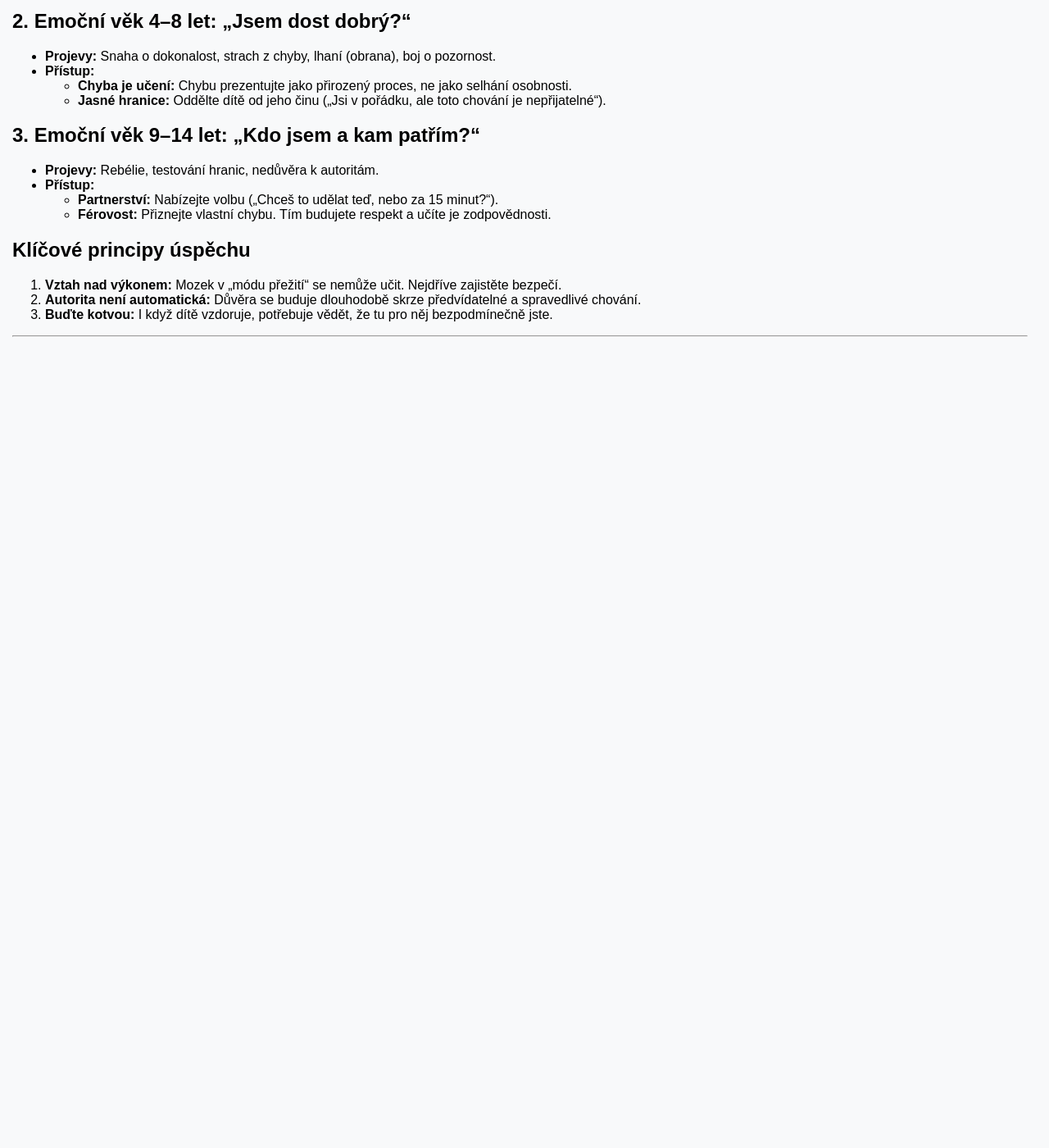
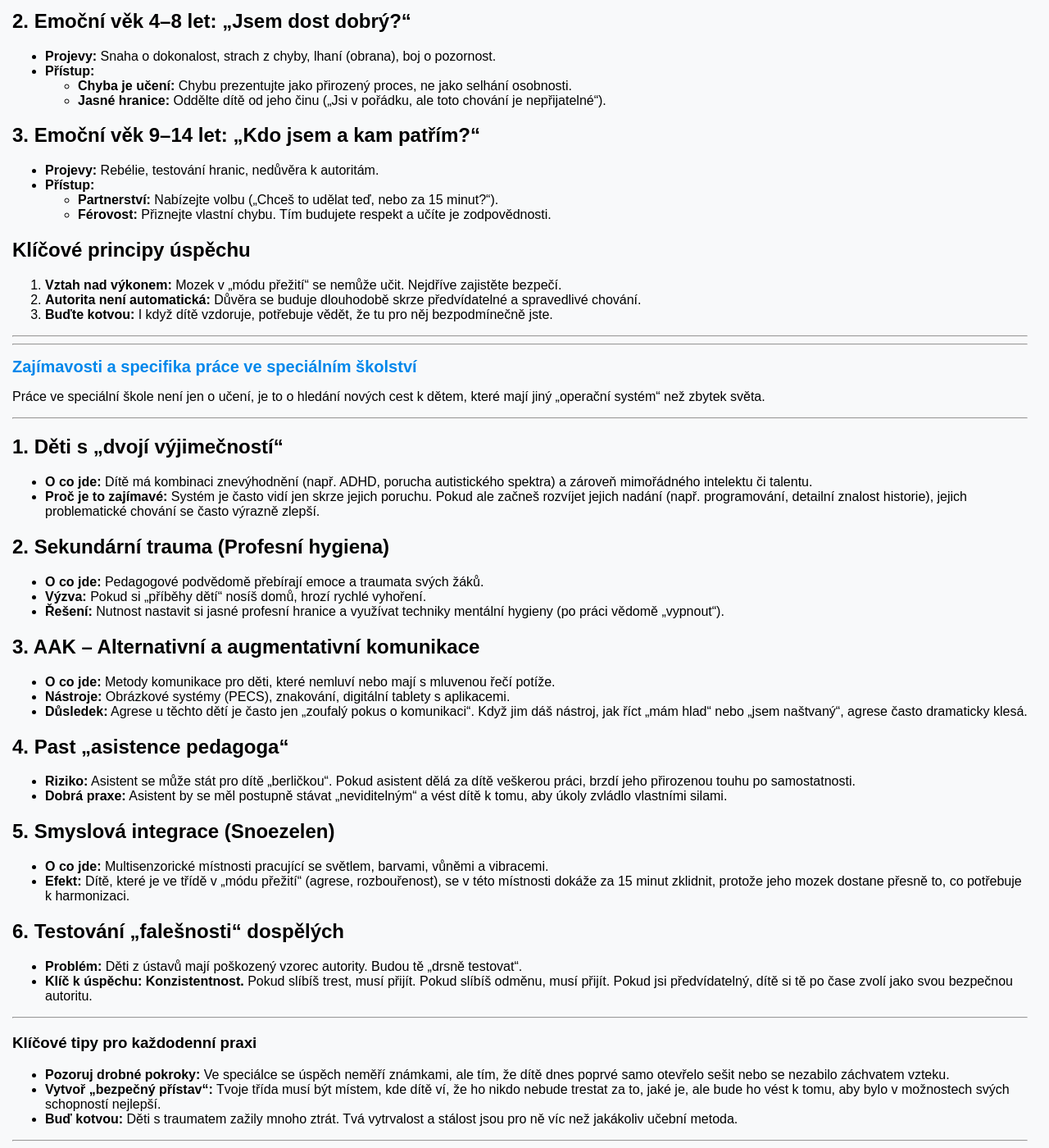
Before and after one commit to bedjan/bedjan.github.io, a Jekyll site: the page built from otazky.md, in a window 1280 px wide and 1400 px high, scrolled down 5925 px. Shown: the whole window at 82% size. Built offline with Jekyll 4.4.1, drawn with Linux system fonts in a browser that asks for light colours; our own code applies the rules of GitHub Pages for plain Markdown files; before the commit the page ends 6344 px from its top, so only the background shows below that.

Commit message:
Update otazky.md

```diff
--- a/otazky.md
+++ b/otazky.md
@@ -293,3 +293,45 @@ Při práci s dětmi z ústavní či pěstounské péče zapomeňte na chronolog
 
 
 ---
+---
+
+# Zajímavosti a specifika práce ve speciálním školství
+
+Práce ve speciální škole není jen o učení, je to o hledání nových cest k dětem, které mají jiný „operační systém“ než zbytek světa.
+
+---
+
+## 1. Děti s „dvojí výjimečností“
+* **O co jde:** Dítě má kombinaci znevýhodnění (např. ADHD, porucha autistického spektra) a zároveň mimořádného intelektu či talentu.
+* **Proč je to zajímavé:** Systém je často vidí jen skrze jejich poruchu. Pokud ale začneš rozvíjet jejich nadání (např. programování, detailní znalost historie), jejich problematické chování se často výrazně zlepší.
+
+## 2. Sekundární trauma (Profesní hygiena)
+* **O co jde:** Pedagogové podvědomě přebírají emoce a traumata svých žáků.
+* **Výzva:** Pokud si „příběhy dětí“ nosíš domů, hrozí rychlé vyhoření.
+* **Řešení:** Nutnost nastavit si jasné profesní hranice a využívat techniky mentální hygieny (po práci vědomě „vypnout“).
+
+## 3. AAK – Alternativní a augmentativní komunikace
+* **O co jde:** Metody komunikace pro děti, které nemluví nebo mají s mluvenou řečí potíže.
+* **Nástroje:** Obrázkové systémy (PECS), znakování, digitální tablety s aplikacemi.
+* **Důsledek:** Agrese u těchto dětí je často jen „zoufalý pokus o komunikaci“. Když jim dáš nástroj, jak říct „mám hlad“ nebo „jsem naštvaný“, agrese často dramaticky klesá.
+
+## 4. Past „asistence pedagoga“
+* **Riziko:** Asistent se může stát pro dítě „berličkou“. Pokud asistent dělá za dítě veškerou práci, brzdí jeho přirozenou touhu po samostatnosti.
+* **Dobrá praxe:** Asistent by se měl postupně stávat „neviditelným“ a vést dítě k tomu, aby úkoly zvládlo vlastními silami.
+
+## 5. Smyslová integrace (Snoezelen)
+* **O co jde:** Multisenzorické místnosti pracující se světlem, barvami, vůněmi a vibracemi.
+* **Efekt:** Dítě, které je ve třídě v „módu přežití“ (agrese, rozbouřenost), se v této místnosti dokáže za 15 minut zklidnit, protože jeho mozek dostane přesně to, co potřebuje k harmonizaci.
+
+## 6. Testování „falešnosti“ dospělých
+* **Problém:** Děti z ústavů mají poškozený vzorec autority. Budou tě „drsně testovat“.
+* **Klíč k úspěchu:** **Konzistentnost.** Pokud slíbíš trest, musí přijít. Pokud slíbíš odměnu, musí přijít. Pokud jsi předvídatelný, dítě si tě po čase zvolí jako svou bezpečnou autoritu.
+
+---
+
+### Klíčové tipy pro každodenní praxi
+* **Pozoruj drobné pokroky:** Ve speciálce se úspěch neměří známkami, ale tím, že dítě dnes poprvé samo otevřelo sešit nebo se nezabilo záchvatem vzteku.
+* **Vytvoř „bezpečný přístav“:** Tvoje třída musí být místem, kde dítě ví, že ho nikdo nebude trestat za to, jaké je, ale bude ho vést k tomu, aby bylo v možnostech svých schopností nejlepší.
+* **Buď kotvou:** Děti s traumatem zažily mnoho ztrát. Tvá vytrvalost a stálost jsou pro ně víc než jakákoliv učební metoda.
+
+---
```
